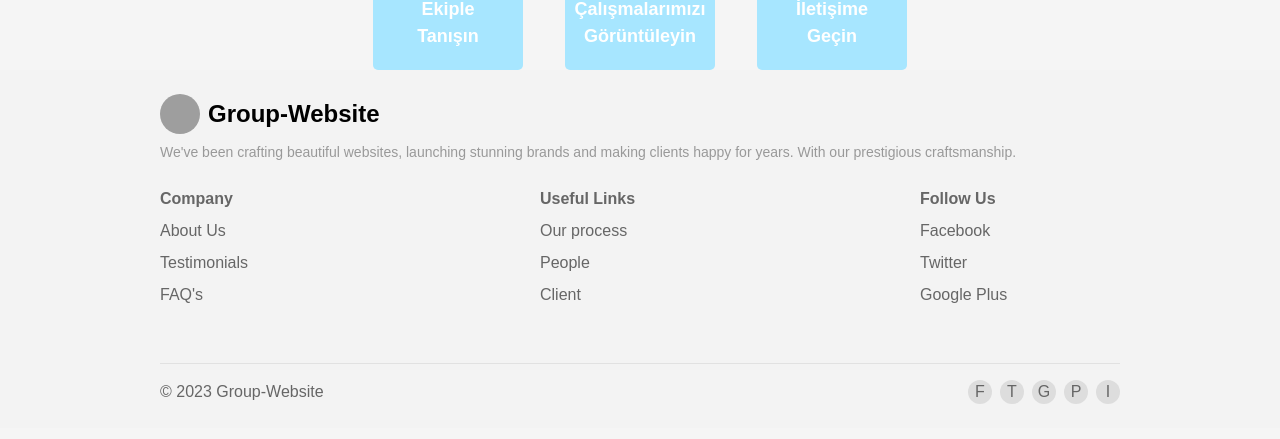
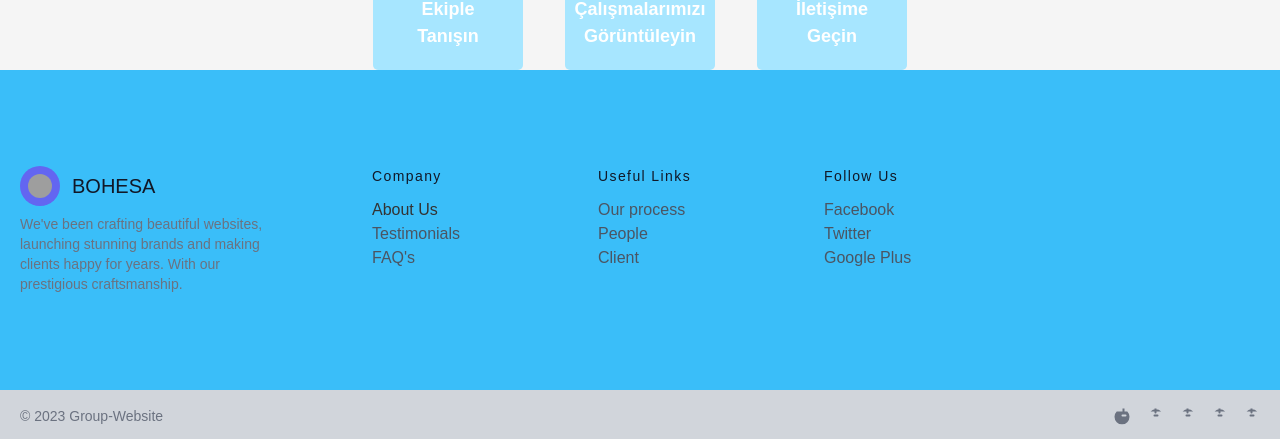
Before and after one commit to haro3535/Group-Website, a React (Create React App) app in the folder frontend/: page / in a window 1280 px wide. Shown: the part 3149-3588 px from the top of the page. Built offline with nearby package versions, Linux system fonts and the light colour scheme; grey boxes are pictures that could not be loaded.

Commit message:
Update Footer.js

```diff
--- a/frontend/src/Footer.js
+++ b/frontend/src/Footer.js
@@ -1,56 +1,153 @@
 //TODO: Group-Website logo path will be added to row 11
 //TODO: The not part on row 15 will be designed
 
-export default function Footer(){
-    return(
-        <footer className="footer ">
-          <div className="mx-40 w-3/4">
-            <div className="footer-content">
-              <div className="footer-section">
-                <a href="/" className="logo">
-                  <img src="/path-to-your-logo.png" alt="Group-Website Logo" className="logo-img" />
-                  <span className="logo-text">Group-Website</span>
+//export default function Footer(){
+//    return(
+//        <footer className="footer ">
+//          <div className="mx-40 w-3/4">
+//            <div className="footer-content">
+//              <div className="footer-section">
+//                <a href="/" className="logo">
+//                  <img src="/path-to-your-logo.png" alt="Group-Website Logo" className="logo-img" />
+//                  <span className="logo-text">Group-Website</span>
+//                </a>
+//                <p className="footer-text">
+//                  We've been crafting beautiful websites, launching stunning brands and making clients happy for years. With our prestigious craftsmanship.
+//                </p>
+//              </div>
+//              <div className="footer-section">
+//                <h2 className="footer-title">Company</h2>
+//                <ul className="footer-list">
+//                  <li><a href="#">About Us</a></li>
+//                  <li><a href="#">Testimonials</a></li>
+//                  <li><a href="#">FAQ's</a></li>
+//                </ul>
+//              </div>
+//              <div className="footer-section">
+//                <h2 className="footer-title">Useful Links</h2>
+//                <ul className="footer-list">
+//                  <li><a href="#">Our process</a></li>
+//                  <li><a href="#">People</a></li>
+//                  <li><a href="#">Client</a></li>
+//                </ul>
+//              </div>
+//              <div className="footer-section">
+//                <h2 className="footer-title">Follow Us</h2>
+//                <ul className="footer-list">
+//                  <li><a href="#">Facebook</a></li>
+//                  <li><a href="#">Twitter</a></li>
+//                  <li><a href="#">Google Plus</a></li>
+//                </ul>
+//              </div>
+//            </div>
+//            <div className="footer-bottom">
+//              <p>© 2023 Group-Website </p>
+//              <div className="social-icons">
+//                <a href="#" className="social-icon">F</a>
+//                <a href="#" className="social-icon">T</a>
+//                <a href="#" className="social-icon">G</a>
+//                <a href="#" className="social-icon">P</a>
+//                <a href="#" className="social-icon">I</a>
+//              </div>
+//            </div>
+//          </div>
+//        </footer>
+//  );
+//};
+
+import React from 'react';
+
+const Footer = () => {
+  return (
+    <footer className="bg-[var(--blue-third)]  body-font">
+      <div className="container mx-auto py-24 px-5 flex md:items-center lg:items-start md:flex-row md:flex-nowrap flex-wrap flex-col">
+        <div className="w-64 flex-shrink-0 mx-auto text-center md:text-left">
+          <a className="flex title-font font-medium items-center md:justify-start justify-center text-gray-900">
+            <img src="/path-to-your-logo.png" alt="BOHESA Logo" className="w-10 h-10 text-white p-2 bg-indigo-500 rounded-full" />
+            <span className="ml-3 text-xl">BOHESA</span>
           </a>
-                <p className="footer-text">
-                  We've been crafting beautiful websites, launching stunning brands and making clients happy for years. With our prestigious craftsmanship.
-                </p>
+          <p className="mt-2 text-sm text-gray-500">We've been crafting beautiful websites, launching stunning brands and making clients happy for years. With our prestigious craftsmanship.</p>
         </div>
-              <div className="footer-section">
-                <h2 className="footer-title">Company</h2>
-                <ul className="footer-list">
-                  <li><a href="#">About Us</a></li>
-                  <li><a href="#">Testimonials</a></li>
-                  <li><a href="#">FAQ's</a></li>
-                </ul>
+        <div className="flex-grow flex flex-wrap md:pl-20 -mb-10 md:mt-0 mt-10 md:text-left text-center">
+          <div className="lg:w-1/4 md:w-1/2 w-full px-4">
+            <h2 className="title-font font-medium text-gray-900 tracking-widest text-sm mb-3">Company</h2>
+            <nav className="list-none mb-10">
+              <li>
+                <a className=" hover:text-gray-800">About Us</a>
+              </li>
+              <li>
+                <a className="text-gray-600 hover:text-gray-800">Testimonials</a>
+              </li>
+              <li>
+                <a className="text-gray-600 hover:text-gray-800">FAQ's</a>
+              </li>
+            </nav>
           </div>
-              <div className="footer-section">
-                <h2 className="footer-title">Useful Links</h2>
-                <ul className="footer-list">
-                  <li><a href="#">Our process</a></li>
-                  <li><a href="#">People</a></li>
-                  <li><a href="#">Client</a></li>
-                </ul>
+          <div className="lg:w-1/4 md:w-1/2 w-full px-4">
+            <h2 className="title-font font-medium text-gray-900 tracking-widest text-sm mb-3">Useful Links</h2>
+            <nav className="list-none mb-10">
+              <li>
+                <a className="text-gray-600 hover:text-gray-800">Our process</a>
+              </li>
+              <li>
+                <a className="text-gray-600 hover:text-gray-800">People</a>
+              </li>
+              <li>
+                <a className="text-gray-600 hover:text-gray-800">Client</a>
+              </li>
+            </nav>
           </div>
-              <div className="footer-section">
-                <h2 className="footer-title">Follow Us</h2>
-                <ul className="footer-list">
-                  <li><a href="#">Facebook</a></li>
-                  <li><a href="#">Twitter</a></li>
-                  <li><a href="#">Google Plus</a></li>
-                </ul>
+          <div className="lg:w-1/4 md:w-1/2 w-full px-4">
+            <h2 className="title-font font-medium text-gray-900 tracking-widest text-sm mb-3">Follow Us</h2>
+            <nav className="list-none mb-10">
+              <li>
+                <a className="text-gray-600 hover:text-gray-800">Facebook</a>
+              </li>
+              <li>
+                <a className="text-gray-600 hover:text-gray-800">Twitter</a>
+              </li>
+              <li>
+                <a className="text-gray-600 hover:text-gray-800">Google Plus</a>
+              </li>
+            </nav>
           </div>
         </div>
-            <div className="footer-bottom">
-              <p>© 2023 Group-Website </p>
-              <div className="social-icons">
-                <a href="#" className="social-icon">F</a>
-                <a href="#" className="social-icon">T</a>
-                <a href="#" className="social-icon">G</a>
-                <a href="#" className="social-icon">P</a>
-                <a href="#" className="social-icon">I</a>
       </div>
+      <div className="bg-gray-300">
+        <div className="container mx-auto py-4 px-5 flex flex-wrap flex-col sm:flex-row">
+          <p className="text-gray-500 text-sm text-center sm:text-left">© 2023 Group-Website</p>
+          <span className="inline-flex sm:ml-auto sm:mt-0 mt-2 justify-center sm:justify-start">
+            <a className="text-gray-500">
+              <svg fill="currentColor" strokeLinecap="round" strokeLinejoin="round" strokeWidth="2" className="w-5 h-5" viewBox="0 0 24 24">
+                <path d="M18.36 6.64a9 9 0 11-12.72 0M15 3v4.8a1.2 1.2 0 01-2.4 0V3m3.6 7.2h-3.6a1.2 1.2 0 000 2.4h3.6a1.2 1.2 0 000-2.4z"></path>
+              </svg>
+            </a>
+            <a className="ml-3 text-gray-500">
+              <svg fill="currentColor" strokeLinecap="round" strokeLinejoin="round" strokeWidth="2" className="w-5 h-5" viewBox="0 0 24 24">
+                <path d="M7.88 6.64a9 9 0 0112.72 0M15 3v4.8a1.2 1.2 0 01-2.4 0V3m3.6 7.2h-3.6a1.2 1.2 0 000 2.4h3.6a1.2 1.2 0 000-2.4z"></path>
+              </svg>
+            </a>
+            <a className="ml-3 text-gray-500">
+              <svg fill="currentColor" strokeLinecap="round" strokeLinejoin="round" strokeWidth="2" className="w-5 h-5" viewBox="0 0 24 24">
+                <path d="M7.88 6.64a9 9 0 0112.72 0M15 3v4.8a1.2 1.2 0 01-2.4 0V3m3.6 7.2h-3.6a1.2 1.2 0 000 2.4h3.6a1.2 1.2 0 000-2.4z"></path>
+              </svg>
+            </a>
+            <a className="ml-3 text-gray-500">
+              <svg fill="currentColor" strokeLinecap="round" strokeLinejoin="round" strokeWidth="2" className="w-5 h-5" viewBox="0 0 24 24">
+                <path d="M7.88 6.64a9 9 0 0112.72 0M15 3v4.8a1.2 1.2 0 01-2.4 0V3m3.6 7.2h-3.6a1.2 1.2 0 000 2.4h3.6a1.2 1.2 0 000-2.4z"></path>
+              </svg>
+            </a>
+            <a className="ml-3 text-gray-500">
+              <svg fill="currentColor" strokeLinecap="round" strokeLinejoin="round" strokeWidth="2" className="w-5 h-5" viewBox="0 0 24 24">
+                <path d="M7.88 6.64a9 9 0 0112.72 0M15 3v4.8a1.2 1.2 0 01-2.4 0V3m3.6 7.2h-3.6a1.2 1.2 0 000 2.4h3.6a1.2 1.2 0 000-2.4z"></path>
+              </svg>
+            </a>
+          </span>
         </div>
       </div>
     </footer>
   );
 };
+
+
+export default Footer;
```
Lines whose indentation alone changed are shown as unchanged.
